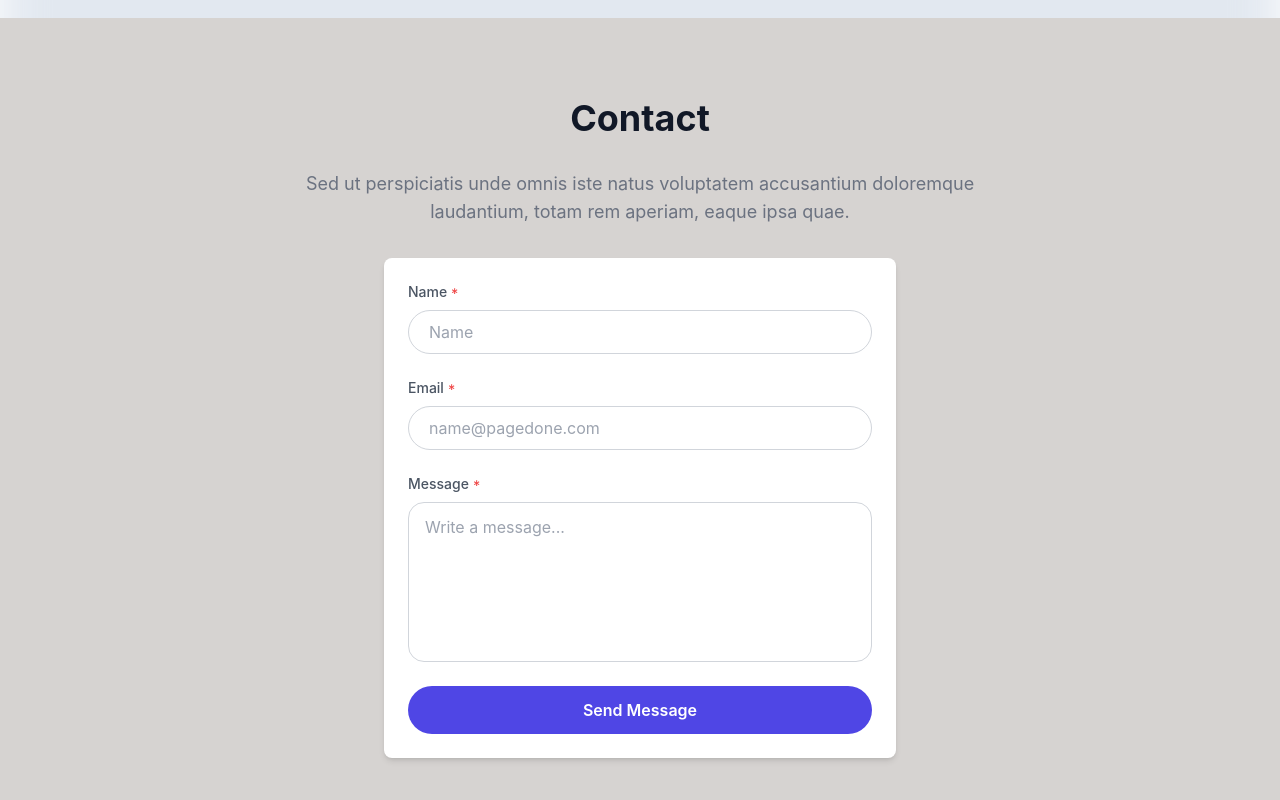
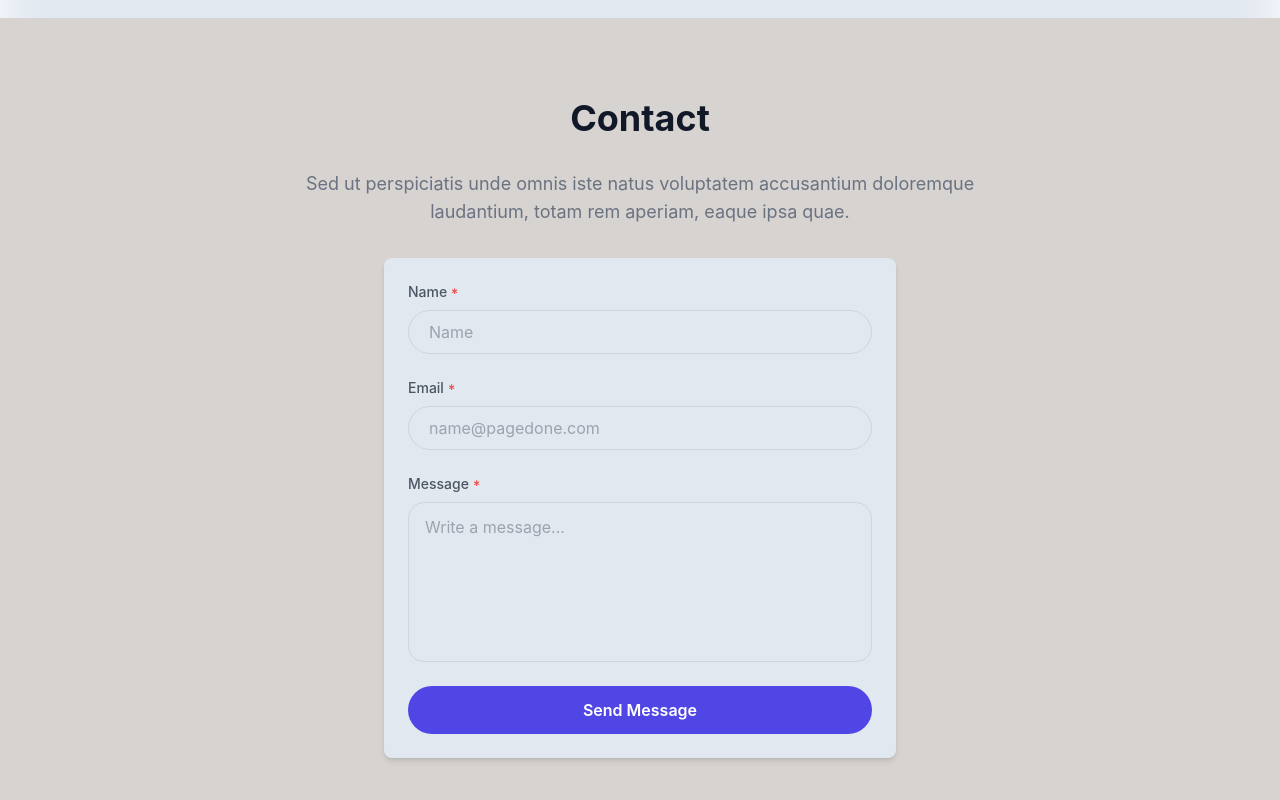
Before and after one commit to jacobadam/jacobadamdeveloper, a React (Create React App) app: page / in a window 1280 px wide. Shown: the part 1950-2750 px from the top of the page. Built offline with nearby package versions, Linux system fonts and the light colour scheme.

Commit message:
update bg color

```diff
--- a/src/HomeContact.js
+++ b/src/HomeContact.js
@@ -24,11 +24,11 @@ export default function HomeContact() {
       {/* Form */}
       <form
         onSubmit={handleSubmit}
-        className="w-full max-w-lg bg-white p-6 rounded-lg shadow-md"
+        className="w-full max-w-lg bg-slate-200 p-6 rounded-lg shadow-md"
       >
         <div className="relative mb-6">
           <label className="flex items-center mb-2 text-gray-600 text-sm font-medium">
-            Name{" "}
+            Name
             <svg
               width="7"
               height="7"
@@ -56,7 +56,7 @@ export default function HomeContact() {
 
         <div className="relative mb-6">
           <label className="flex items-center mb-2 text-gray-600 text-sm font-medium">
-            Email{" "}
+            Email
             <svg
               width="7"
               height="7"
@@ -84,7 +84,7 @@ export default function HomeContact() {
 
         <div className="relative mb-6">
           <label className="flex items-center mb-2 text-gray-600 text-sm font-medium">
-            Message{" "}
+            Message
             <svg
               width="7"
               height="7"
```
